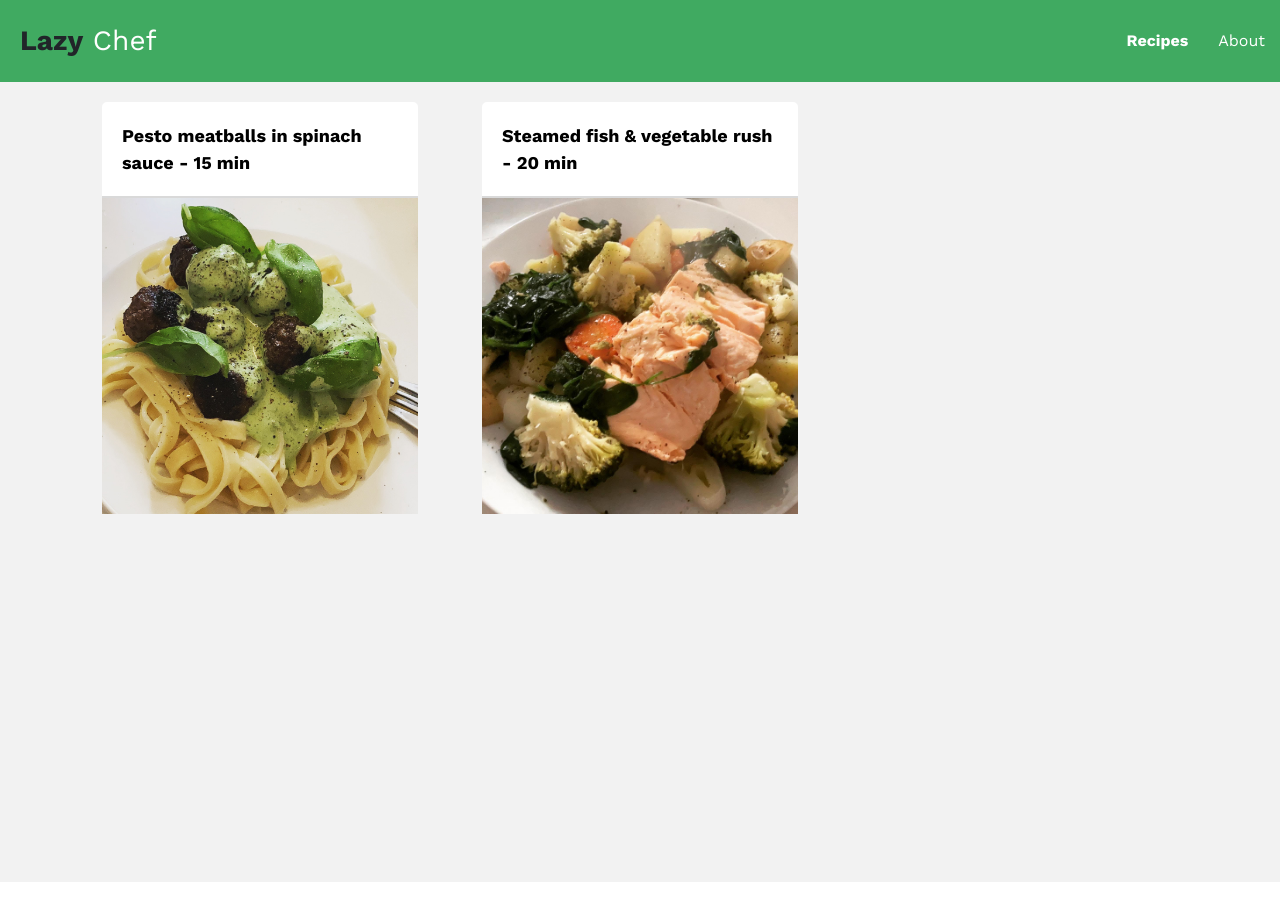
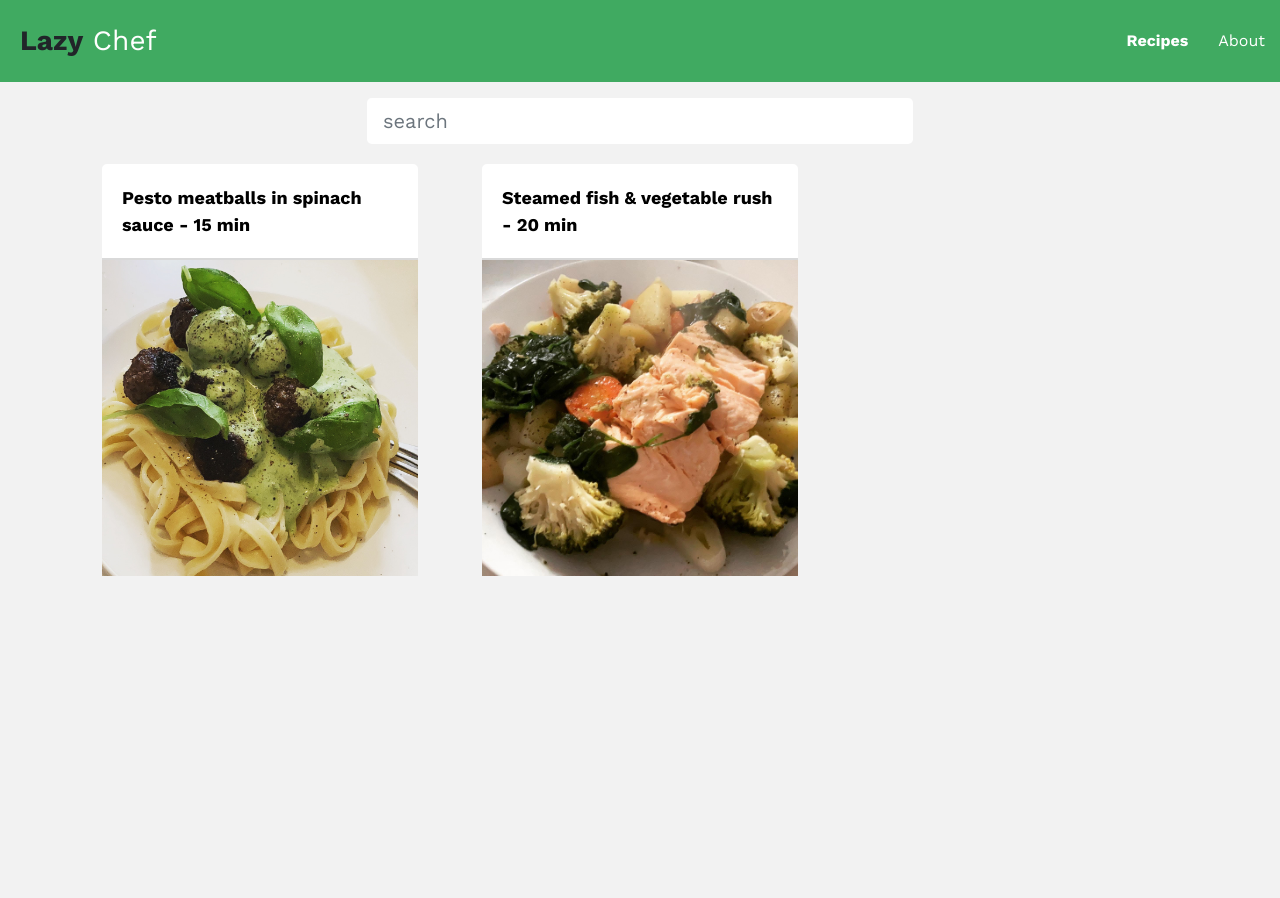
Before and after one commit to Kerrialn/lazychef.org, a Vue app: page / in a window 1280 px wide. Built offline with nearby package versions, Linux system fonts and the light colour scheme.

Commit message:
update search

```diff
--- a/src/App.vue
+++ b/src/App.vue
@@ -141,4 +141,16 @@ export default {
 .card {
   border: 0 !important;
 }
+
+.form-control {
+  border: 0;
+  outline: 0;
+  box-shadow: none;
+}
+
+.form-control:focus {
+  border: 0;
+  outline: 0;
+  box-shadow: none;
+}
 </style>
--- a/src/store/index.js
+++ b/src/store/index.js
@@ -194,7 +194,7 @@ export default new Vuex.Store({
 
         ],
         tags:[
-          'beef', 'pasta', 'italian'
+          'fish', 'salmon', 'steamed', 'healthy', 'vegetables'
         ],
         isPublished: true,
       },
--- a/src/views/Home.vue
+++ b/src/views/Home.vue
@@ -1,7 +1,21 @@
 <template>
-  <div class="row">
+  <div>
+    <div class="row justify-content-center mt-3">
+      <div class="col-6">
+        <div class="input-group input-group-lg">
+          <input
+            v-model="search"
+            type="text"
+            class="form-control"
+            placeholder="search"
+          />
+        </div>
+      </div>
+    </div>
+
+    <transition-group class="row" name="fade" mode="out-in" appear>
       <router-link
-      v-for="recipe in recipes"
+        v-for="recipe in filteredRecipes"
         :key="recipe.id"
         tag="div"
         class="col-md-4"
@@ -9,6 +23,7 @@
       >
         <card v-if="recipe.isPublished" :recipe="recipe" />
       </router-link>
+    </transition-group>
   </div>
 </template>
 
@@ -18,10 +33,23 @@ import { mapGetters } from "vuex";
 export default {
   components: { Card },
   name: "Home",
+  data() {
+    return {
+      search: "",
+    };
+  },
   computed: {
     ...mapGetters({
       recipes: "getRecipes",
     }),
+    filteredRecipes() {
+      return this.recipes.filter((recipe) => {
+        return (
+          recipe.title.toLowerCase().includes(this.search.toLowerCase()) ||
+          recipe.tags.includes(this.search.toLowerCase())
+        );
+      });
+    },
   },
 };
 </script>
```
Lines whose indentation alone changed are shown as unchanged.
